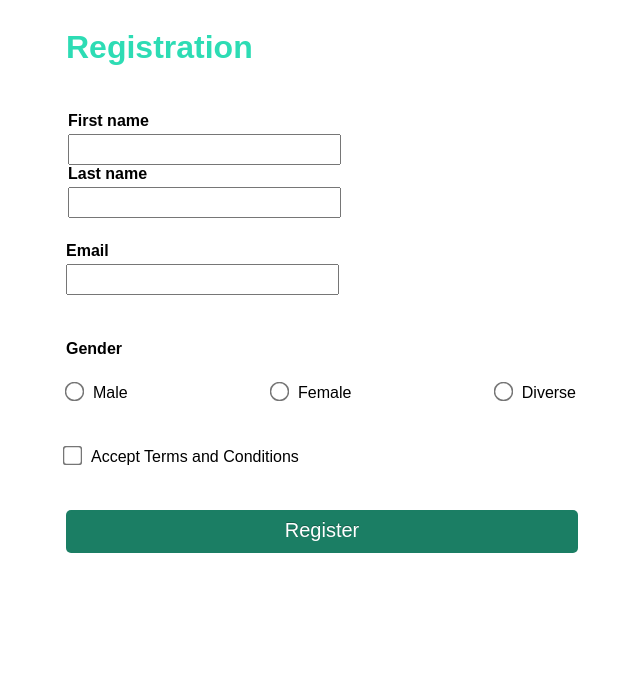
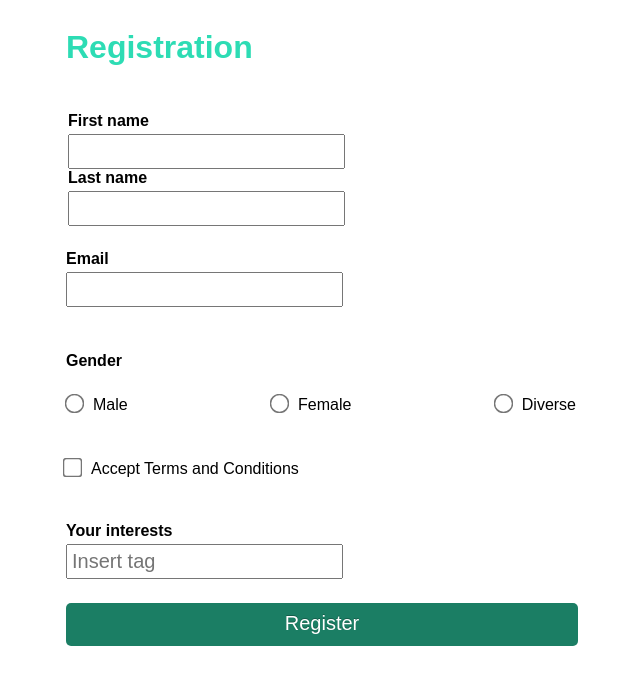
Before and after one commit to miriamhaenle/react-forms-demo, a React (Create React App) app: page / in a window 1280 px wide. Shown: the top 684 px of the page, without its empty margins (318-958 px from the left). Built offline with nearby package versions, Linux system fonts and the light colour scheme.

Commit message:
Add tag input list

```diff
--- a/src/Form.js
+++ b/src/Form.js
@@ -1,5 +1,6 @@
 import { useState } from 'react'
 import styled from 'styled-components/macro'
+import Tags from './Tags'
 
 export default function Form() {
   const [userProfile, setUserProfile] = useState({
@@ -8,28 +9,12 @@ export default function Form() {
     email: '',
     gender: '',
     toc: false,
+    tags: [],
   })
-
-  const validateName = ({ firstName, lastName }) =>
-    firstName.length >= 2 && lastName.length >= 2
-
-  const validateEmail = ({ email }) =>
-    email.includes('@') && hasValidEmailDomain(email)
-
-  const hasValidEmailDomain = (email) => {
-    const parts = email.split('.')
-    return parts[parts.length - 1].length >= 2
-  }
-
-  const tocAccepted = ({ toc }) => toc === true
-
-  const validRegistration = (userProfile) =>
-    validateName(userProfile) &&
-    validateEmail(userProfile) &&
-    tocAccepted(userProfile)
 
   function register(event) {
     event.preventDefault()
+    console.log(userProfile, 'current profile state')
 
     if (validRegistration(userProfile)) {
       console.log(userProfile, 'Send this!')
@@ -42,8 +27,15 @@ export default function Form() {
     const fieldName = event.target.name
     const fieldValue =
       fieldName === 'toc' ? event.target.checked : event.target.value
+    console.log(fieldValue)
+    setUserProfile({ ...userProfile, [fieldName]: fieldValue })
+  }
 
-    setUserProfile({ ...userProfile, [fieldName]: fieldValue })
+  function updateTags(tag) {
+    setUserProfile({
+      ...userProfile,
+      tags: [...userProfile.tags, tag],
+    })
   }
 
   return (
@@ -55,13 +47,23 @@ export default function Form() {
           <label htmlFor="firstname">
             <strong>First name</strong>
           </label>
-          <input type="text" name="firstName" onChange={handleInputChange} />
+          <input
+            type="text"
+            name="firstName"
+            onChange={handleInputChange}
+            value={userProfile.firstName}
+          />
         </div>
         <div>
           <label htmlFor="lastname">
             <strong>Last name</strong>
           </label>
-          <input type="text" name="lastName" onChange={handleInputChange} />
+          <input
+            type="text"
+            name="lastName"
+            onChange={handleInputChange}
+            value={userProfile.lastName}
+          />
         </div>
       </Fieldset>
 
@@ -69,7 +71,12 @@ export default function Form() {
         <label htmlFor="email">
           <strong>Email</strong>
         </label>
-        <input type="text" name="email" onChange={handleInputChange} />
+        <input
+          type="text"
+          name="email"
+          onChange={handleInputChange}
+          value={userProfile.email}
+        />
       </div>
 
       <h4>Gender</h4>
@@ -80,6 +87,7 @@ export default function Form() {
             name="gender"
             value="male"
             onChange={handleInputChange}
+            checked={userProfile.gender === 'male'}
           />
           Male
         </label>
@@ -89,6 +97,7 @@ export default function Form() {
             name="gender"
             value="female"
             onChange={handleInputChange}
+            checked={userProfile.gender === 'female'}
           />
           Female
         </label>
@@ -98,6 +107,7 @@ export default function Form() {
             name="gender"
             value="diverse"
             onChange={handleInputChange}
+            checked={userProfile.gender === 'diverse'}
           />
           Diverse
         </label>
@@ -113,10 +123,33 @@ export default function Form() {
           Accept Terms and Conditions
         </label>
       </TermsAndConditions>
+      <Tags
+        tags={userProfile.tags}
+        onUpdateTags={updateTags}
+        headline="Your interests"
+      />
       <Button>Register</Button>
     </RegisterForm>
   )
 }
+
+const validateName = ({ firstName, lastName }) =>
+  firstName.length >= 2 && lastName.length >= 2
+
+const validateEmail = ({ email }) =>
+  email.includes('@') && hasValidEmailDomain(email)
+
+const hasValidEmailDomain = (email) => {
+  const parts = email.split('.')
+  return parts[parts.length - 1].length >= 2
+}
+
+const tocAccepted = ({ toc }) => toc === true
+
+const validRegistration = (userProfile) =>
+  validateName(userProfile) &&
+  validateEmail(userProfile) &&
+  tocAccepted(userProfile)
 
 const RegisterForm = styled.form`
   max-width: 32rem;
@@ -140,7 +173,7 @@ const RegisterForm = styled.form`
 
   input {
     font-size: 1.25rem;
-    padding: 0.125rem;
+    padding: 0.25rem;
   }
 
   input[type='radio'],
--- /dev/null
+++ b/src/Tags.js
@@ -0,0 +1,58 @@
+import { useState } from 'react'
+import styled from 'styled-components/macro'
+
+export default function Tags({ tags, onUpdateTags, headline }) {
+  const [inputValue, setInputValue] = useState('')
+
+  function handleChange(event) {
+    setInputValue(event.target.value)
+  }
+
+  function handleKeyDown(event) {
+    if (event.key === 'Enter') {
+      event.preventDefault()
+      onUpdateTags(inputValue)
+      setInputValue('')
+    }
+  }
+
+  return (
+    <Tag>
+      <label htmlFor="tag">{headline}</label>
+      <input
+        name="tag"
+        type="text"
+        placeholder="Insert tag"
+        value={inputValue}
+        onChange={handleChange}
+        onKeyDown={handleKeyDown}
+      />
+      {tagsList(tags)}
+    </Tag>
+  )
+}
+
+function tagsList(tags) {
+  return (
+    <section>
+      {tags.map((tag, index) => (
+        <span key={index}>{tag} </span>
+      ))}
+    </section>
+  )
+}
+
+const Tag = styled.div`
+  label {
+    font-weight: bold;
+  }
+
+  span {
+    background-color: deeppink;
+    border-radius: 3px;
+    color: white;
+    display: inline-block;
+    padding: 0.5rem;
+    margin: 0.5rem 0.5rem 0 0;
+  }
+`
```
